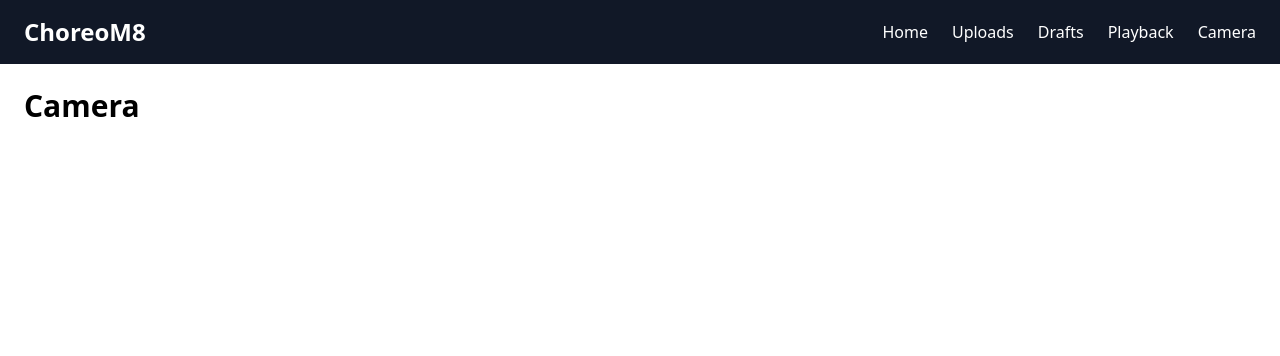
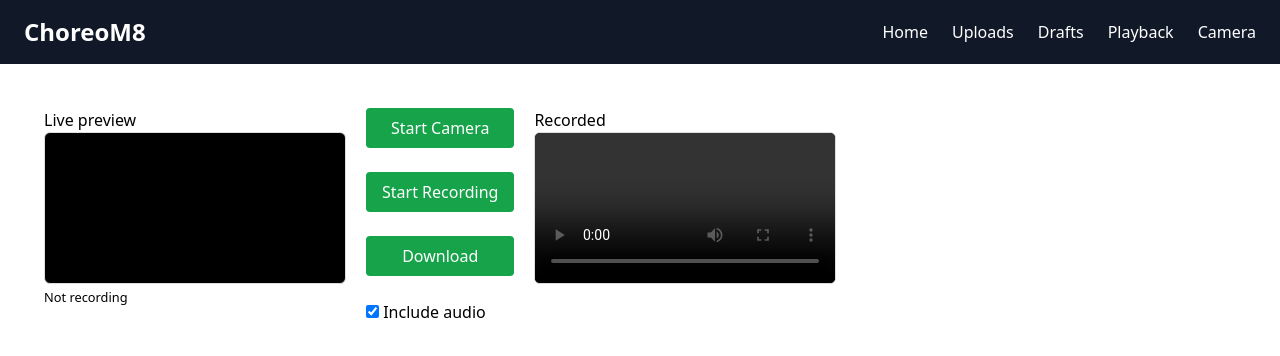
Before and after one commit to ryanlee4761/choreom8, a React (Vite) app: page /camera in a window 1280 px wide. Shown: the top 356 px of the page. Built offline with nearby package versions, Linux system fonts and the light colour scheme.

Commit message:
added basic recording functionality

```diff
--- a/src/pages/Camera.jsx
+++ b/src/pages/Camera.jsx
@@ -1,3 +1,163 @@
-export default function Camera() {
-    return <h1 className="text-3xl font-bold">Camera</h1>;
+import React, { useRef, useState } from "react";
+
+export default function WebcamRecorder() {
+    const previewRef = useRef(null);
+    const recordedRef = useRef(null);
+
+    const [stream, setStream] = useState(null);
+    const [recorder, setRecorder] = useState(null);
+    const [status, setStatus] = useState("Not recording");
+    const [includeAudio, setIncludeAudio] = useState(true);
+    const [recordedBlob, setRecordedBlob] = useState(null);
+    const [isRecording, setisRecording] = useState(false);
+
+
+    const chunksRef = useRef([]);
+
+    const startCamera = async () => {
+        try {
+            const constraints = {
+                video: { width: 1280, height: 720 },
+                audio: includeAudio,
+            };
+            const mediaStream = await navigator.mediaDevices.getUserMedia(constraints);
+            previewRef.current.srcObject = mediaStream;
+            setStream(mediaStream);
+            setStatus("Camera started — ready to record");
+        } catch (err) {
+            console.error("getUserMedia error", err);
+            setStatus("Error: " + err.message);
+        }
+    };
+
+    const toggleRecording = () => {
+            if (!isRecording) {
+                startRecording();
+            } else {
+                stopRecording();
+            }
+            setisRecording(!isRecording);
+        }
+
+    const startRecording = () => {
+        if (!stream) {
+            alert("Start camera first");
+            return;
+        }
+        chunksRef.current = []; // reset chunks
+
+        let options = {};
+        if (MediaRecorder.isTypeSupported("video/webm;codecs=vp9")) {
+            options.mimeType = "video/webm;codecs=vp9";
+        } else if (MediaRecorder.isTypeSupported("video/webm;codecs=vp8")) {
+            options.mimeType = "video/webm;codecs=vp8";
+        } else if (MediaRecorder.isTypeSupported("video/webm")) {
+            options.mimeType = "video/webm";
+        }
+
+        try {
+            const mediaRecorder = new MediaRecorder(stream, options);
+
+            mediaRecorder.ondataavailable = (e) => {
+                if (e.data && e.data.size) {
+                    chunksRef.current.push(e.data);
+                }
+            };
+
+            mediaRecorder.onstart = () => {
+                setStatus("Recording...");
+            };
+
+            mediaRecorder.onstop = () => {
+                const blob = new Blob(chunksRef.current, {
+                    type: chunksRef.current[0]?.type || "video/webm",
+                });
+                setRecordedBlob(blob);
+                recordedRef.current.src = URL.createObjectURL(blob);
+                setStatus("Recording stopped — preview ready");
+            };
+
+            mediaRecorder.start();
+            setRecorder(mediaRecorder);
+        } catch (e) {
+            console.error("MediaRecorder creation failed:", e);
+            setStatus("Recording not supported: " + e.message);
+        }
+    };
+
+    const stopRecording = () => {
+        if (recorder && recorder.state !== "inactive") {
+            recorder.stop();
+        }
+    };
+
+    const downloadRecording = () => {
+        if (!recordedBlob) return;
+        const a = document.createElement("a");
+        const filename =
+            "recording_" + new Date().toISOString().replace(/[:.]/g, "-") + ".webm";
+        a.href = URL.createObjectURL(recordedBlob);
+        a.download = filename;
+        document.body.appendChild(a);
+        a.click();
+        a.remove();
+    };
+
+    const toggleAudio = () => {
+        setIncludeAudio((prev) => !prev);
+        if (stream) {
+            stream.getTracks().forEach((t) => t.stop());
+            setStream(null);
+            previewRef.current.srcObject = null;
+            setStatus(
+                "Camera stopped. Click 'Start Camera' to restart with new settings."
+            );
+        }
+    };
+
+    return (
+        <div style={{ display: "flex", gap: "20px", padding: "20px" }}>
+            {/* Live Preview */}
+            <div>
+                <h3>Live preview</h3>
+                <video ref={previewRef} autoPlay playsInline muted style={videoStyle} />
+                <div>
+                    <small>{status}</small>
+                </div>
+            </div>
+
+            {/* Controls */}
+            <div style={{ display: "flex", flexDirection: "column", gap: "8px" }}>
+                <button className="px-4 py-2 bg-green-600 text-white rounded mb-4" onClick={startCamera}>Start Camera</button>
+                <button className="px-4 py-2 bg-green-600 text-white rounded mb-4" onClick={toggleRecording} disabled={!stream}>
+                    {isRecording ? "Stop Recording" : "Start Recording"}
+                </button>
+                <button className="px-4 py-2 bg-green-600 text-white rounded mb-4" onClick={downloadRecording} disabled={!recordedBlob}>
+                    Download
+                </button>
+                <label>
+                    <input
+                        type="checkbox"
+                        checked={includeAudio}
+                        onChange={toggleAudio}
+                    />{" "}
+                    Include audio
+                </label>
+            </div>
+
+            <div>
+                <h3>Recorded</h3>
+                <video ref={recordedRef} controls style={videoStyle} />
+            </div>
+        </div>
+    );
 }
+
+const videoStyle = {
+    border: "1px solid #ddd",
+    borderRadius: "6px",
+    maxWidth: "480px",
+    width: "100%",
+    height: "auto",
+    background: "#000",
+};
```
